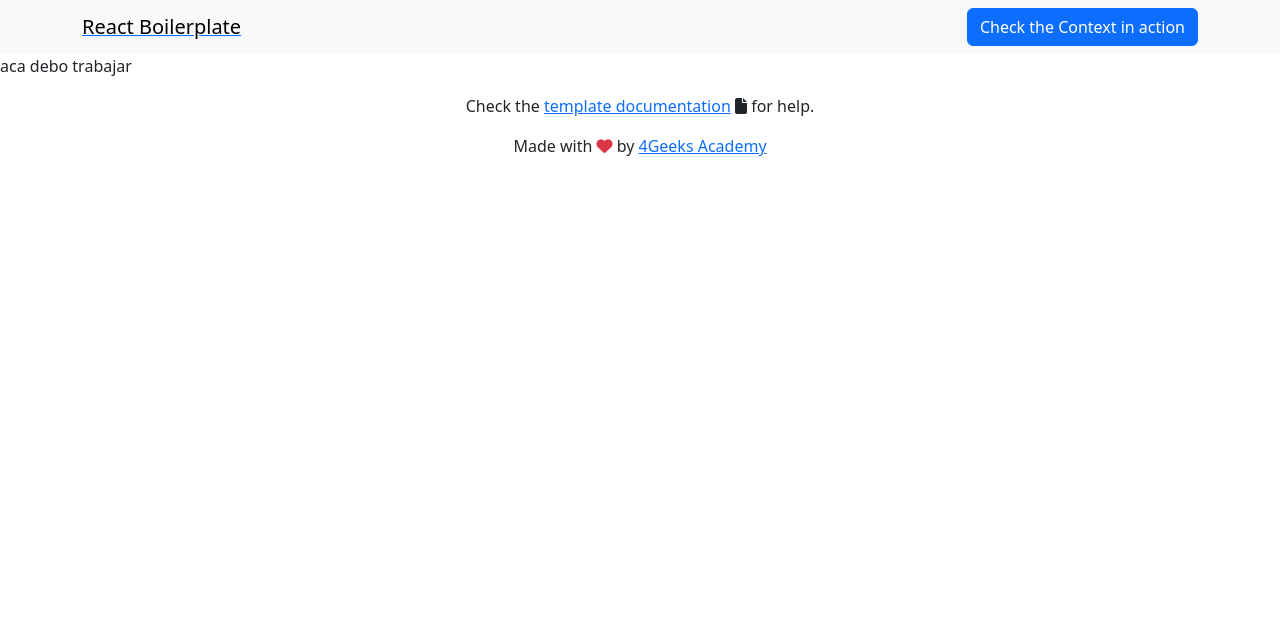
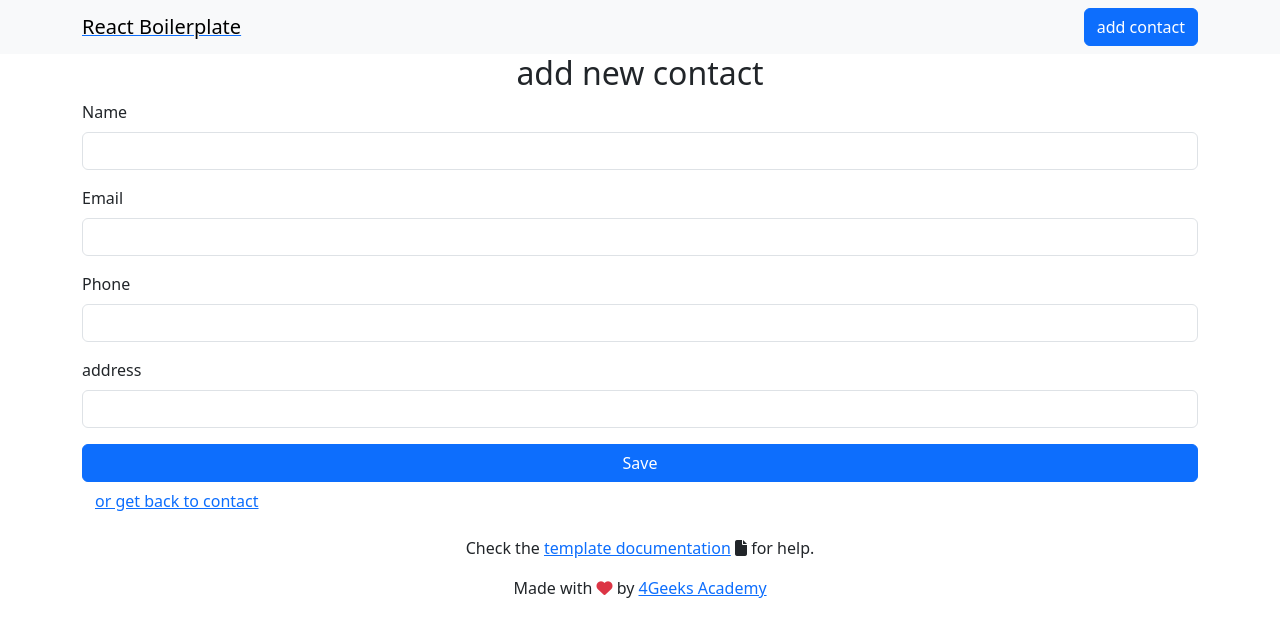
Before and after one commit to 4GeeksAcademy/contact-list-ejercicio, a React (Vite) app: page /add-contact in a window 1280 px wide. Shown: the top 636 px of the page. Built offline with nearby package versions, Linux system fonts and the light colour scheme.

Commit message:
contactlistV5

```diff
--- a/src/components/Navbar.jsx
+++ b/src/components/Navbar.jsx
@@ -9,8 +9,8 @@ export const Navbar = () => {
 					<span className="navbar-brand mb-0 h1">React Boilerplate</span>
 				</Link>
 				<div className="ml-auto">
-					<Link to="/demo">
-						<button className="btn btn-primary">Check the Context in action</button>
+					<Link to="/add-contact">
+						<button className="btn btn-primary">add contact</button>
 					</Link>
 				</div>
 			</div>
--- a/src/pages/addContact.jsx
+++ b/src/pages/addContact.jsx
@@ -1,12 +1,83 @@
-import React from "react";
+import React, { useState } from "react";
+import { useNavigate } from "react-router-dom";
 
 
 
-function AddContact () {
-    return(
-        <div>
-            aca debo trabajar
-    </div>
+function AddContact() {
+const [name, setName]= useState ("")
+const [email, setEmail]= useState ("")
+const [phone, setPhone]= useState ("")
+const [address, setAddress]= useState ("")
+const navigate = useNavigate ()
+
+async function handleSubmit (e) {
+    e.preventDefault();
+
+    const newUser={
+        name: name,
+        email: email,
+        phone: phone,
+        address: address,
+    }
+    const url = "https://playground.4geeks.com/contact/agendas/rafael/contacts"
+    const options = {
+        method: "POST",
+        headers: {
+            "Content-Type":"application/json"
+        },
+        body: JSON.stringify(newUser)
+    }
+    const response = await fetch (url, options)
+    const data = await response.json()
+    navigate ("/")
+}
+
+    return (
+        <div className="container">
+            <h2 className= "text-center">add new contact</h2>
+
+            <form onSubmit={(e)=>{handleSubmit(e)}}>
+                <div className="mb-3">
+                    <label htmlFor="name" className="form-label">Name</label>
+                    <input type="text" className="form-control" id="name" value={name} onChange={(e)=>{setName(e.target.value)}} />
+
+                </div>
+
+                <div className="mb-3">
+                    <label htmlFor="email" className="form-label">Email</label>
+                    <input type="email" className="form-control" id="email" value={email} onChange={(e)=>{setEmail(e.target.value)}}  />
+
+                </div>
+
+                <div className="mb-3">
+                    <label htmlFor="phone" className="form-label">Phone</label>
+                    <input type="text" className="form-control" id="phone" value={phone} onChange={(e)=>{setPhone(e.target.value)}} />
+
+                </div>
+
+                <div className="mb-3">
+                    <label htmlFor="address" className="form-label">address</label>
+                    <input type="text" className="form-control" id="address" value={address} onChange={(e)=>{setAddress(e.target.value)}} />
+
+                </div>
+
+                <div className="d-grid gap-2">
+                    <button className="btn btn-primary" type="submit">Save</button>
+                </div>
+
+                <div>
+                    <button type="button" class="btn btn-link">or get back to contact</button>
+                </div>
+
+
+
+            </form>
+
+
+
+
+
+        </div>
     )
 
 }
```
